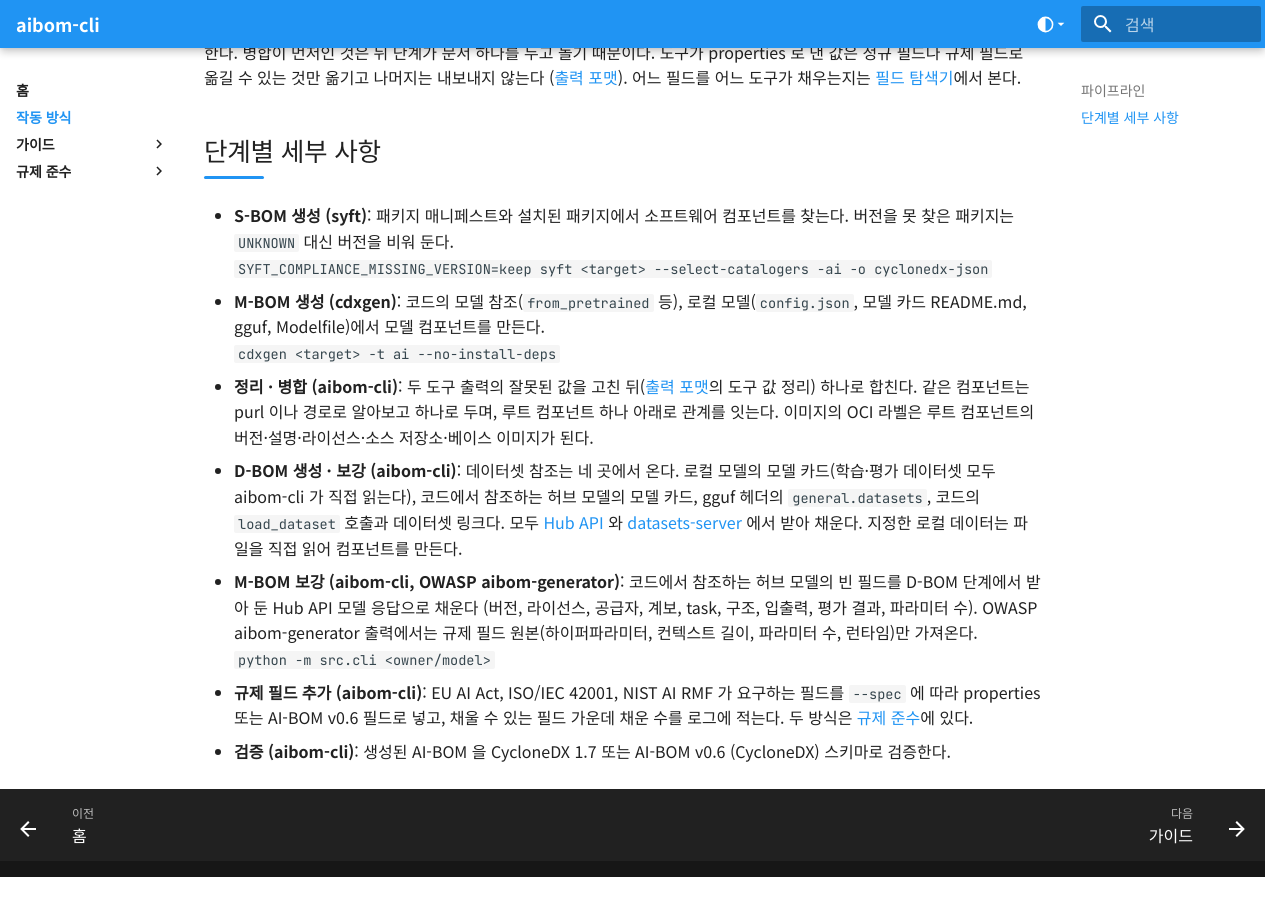
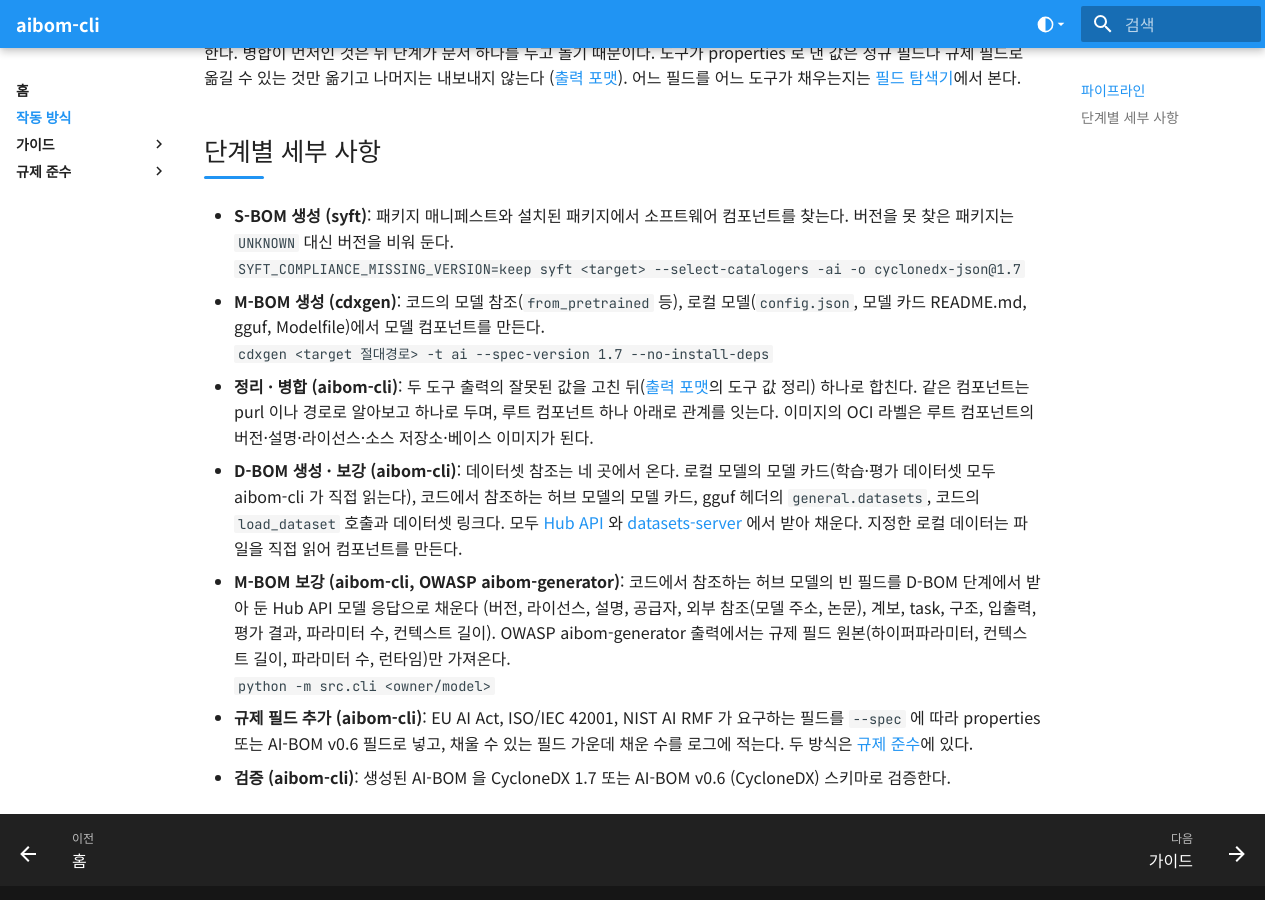
Before and after one commit to ai-devtestsecops-os/sure-aibom, an MkDocs documentation site: the page built from docs/about.md, in a window 1280 px wide and 900 px high, scrolled down 805 px. Built offline with MkDocs 1.6.1 and Material for MkDocs 9.7.7, drawn with Linux system fonts in a browser that asks for light colours; before the commit the page ends 1682 px from its top, so only the background shows below that.

Commit message:
docs: exercise the Hub API maxSize fallback in the fields fixture so the explorer credits aibom-cli, and align the type table, hub fill list, v0.6 field sources and tool commands with the code

```diff
--- a/docs/about.md
+++ b/docs/about.md
@@ -20,12 +20,12 @@ aibom-cli 는 syft 와 cdxgen 의 결과를 정리해 하나로 병합하고, D-
 ## 단계별 세부 사항
 
 - **S-BOM 생성 (syft)**: 패키지 매니페스트와 설치된 패키지에서 소프트웨어 컴포넌트를 찾는다. 버전을 못 찾은 패키지는 `UNKNOWN` 대신 버전을 비워 둔다.
-  `SYFT_COMPLIANCE_MISSING_VERSION=keep syft <target> --select-catalogers -ai -o cyclonedx-json`
+  `SYFT_COMPLIANCE_MISSING_VERSION=keep syft <target> --select-catalogers -ai -o cyclonedx-json@1.7`
 - **M-BOM 생성 (cdxgen)**: 코드의 모델 참조(`from_pretrained` 등), 로컬 모델(`config.json`, 모델 카드 README.md, gguf, Modelfile)에서 모델 컴포넌트를 만든다.
-  `cdxgen <target> -t ai --no-install-deps`
+  `cdxgen <target 절대경로> -t ai --spec-version 1.7 --no-install-deps`
 - **정리 · 병합 (aibom-cli)**: 두 도구 출력의 잘못된 값을 고친 뒤([출력 포맷](guides/output-format.md)의 도구 값 정리) 하나로 합친다. 같은 컴포넌트는 purl 이나 경로로 알아보고 하나로 두며, 루트 컴포넌트 하나 아래로 관계를 잇는다. 이미지의 OCI 라벨은 루트 컴포넌트의 버전·설명·라이선스·소스 저장소·베이스 이미지가 된다.
 - **D-BOM 생성 · 보강 (aibom-cli)**: 데이터셋 참조는 네 곳에서 온다. 로컬 모델의 모델 카드(학습·평가 데이터셋 모두 aibom-cli 가 직접 읽는다), 코드에서 참조하는 허브 모델의 모델 카드, gguf 헤더의 `general.datasets`, 코드의 `load_dataset` 호출과 데이터셋 링크다. 모두 [Hub API](https://huggingface.co/docs/hub/api) 와 [datasets-server](https://huggingface.co/docs/dataset-viewer) 에서 받아 채운다. 지정한 로컬 데이터는 파일을 직접 읽어 컴포넌트를 만든다.
-- **M-BOM 보강 (aibom-cli, OWASP aibom-generator)**: 코드에서 참조하는 허브 모델의 빈 필드를 D-BOM 단계에서 받아 둔 Hub API 모델 응답으로 채운다 (버전, 라이선스, 공급자, 계보, task, 구조, 입출력, 평가 결과, 파라미터 수). OWASP aibom-generator 출력에서는 규제 필드 원본(하이퍼파라미터, 컨텍스트 길이, 파라미터 수, 런타임)만 가져온다.
+- **M-BOM 보강 (aibom-cli, OWASP aibom-generator)**: 코드에서 참조하는 허브 모델의 빈 필드를 D-BOM 단계에서 받아 둔 Hub API 모델 응답으로 채운다 (버전, 라이선스, 설명, 공급자, 외부 참조(모델 주소, 논문), 계보, task, 구조, 입출력, 평가 결과, 파라미터 수, 컨텍스트 길이). OWASP aibom-generator 출력에서는 규제 필드 원본(하이퍼파라미터, 컨텍스트 길이, 파라미터 수, 런타임)만 가져온다.
   `python -m src.cli <owner/model>`
 - **규제 필드 추가 (aibom-cli)**: EU AI Act, ISO/IEC 42001, NIST AI RMF 가 요구하는 필드를 `--spec` 에 따라 properties 또는 AI-BOM v0.6 필드로 넣고, 채울 수 있는 필드 가운데 채운 수를 로그에 적는다. 두 방식은 [규제 준수](compliance/index.md)에 있다.
 - **검증 (aibom-cli)**: 생성된 AI-BOM 을 CycloneDX 1.7 또는 AI-BOM v0.6 (CycloneDX) 스키마로 검증한다.
--- a/docs/mapping-viewer/data/aibom_cli_sources.json
+++ b/docs/mapping-viewer/data/aibom_cli_sources.json
@@ -576,6 +576,12 @@
     "kinds": [
      "모델(코드 참조)"
     ]
+   },
+   {
+    "tool": "aibom-cli",
+    "kinds": [
+     "모델(코드 참조)"
+    ]
    }
   ]
  },
```
Also changed, not shown: README.md (+2 -2 lines), docs/compliance/aibom-v0.6.md (+2 -2 lines), docs/guides/output-format.md (+2 -2 lines), 2 other files.
